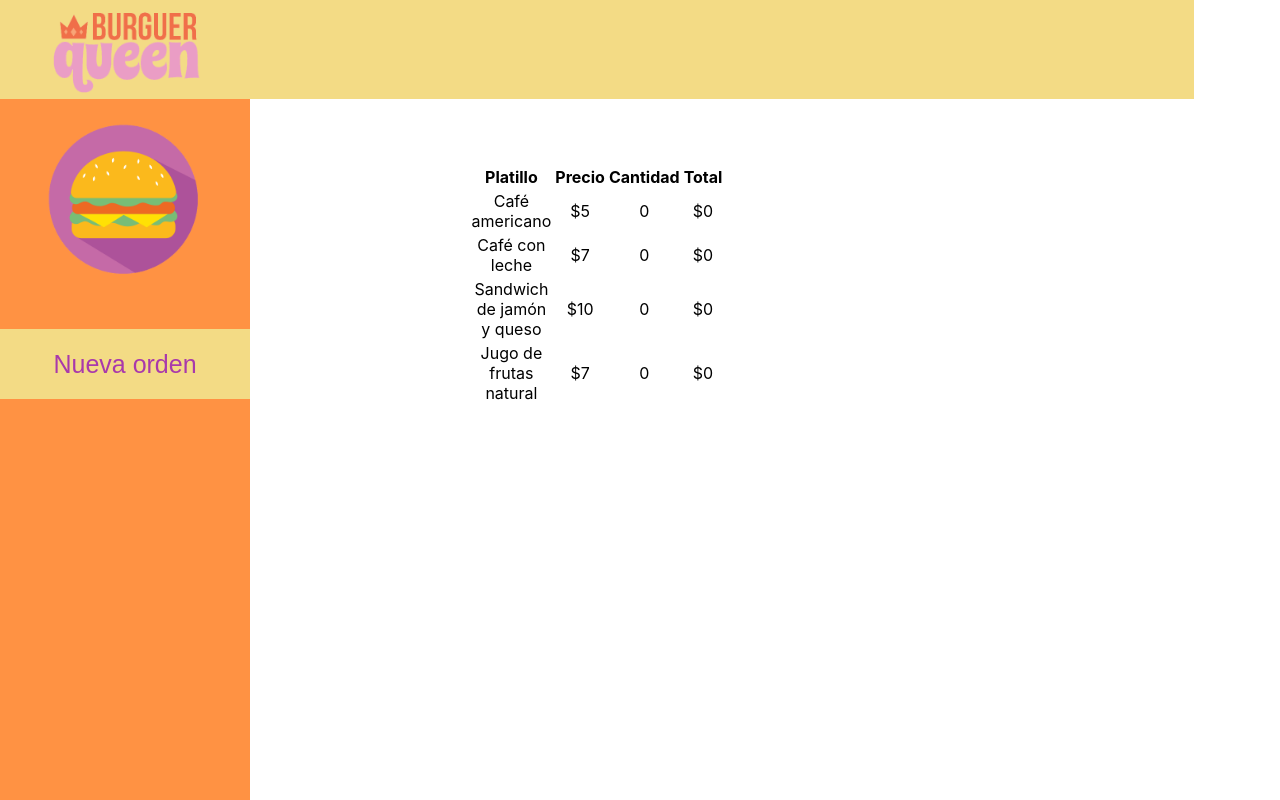
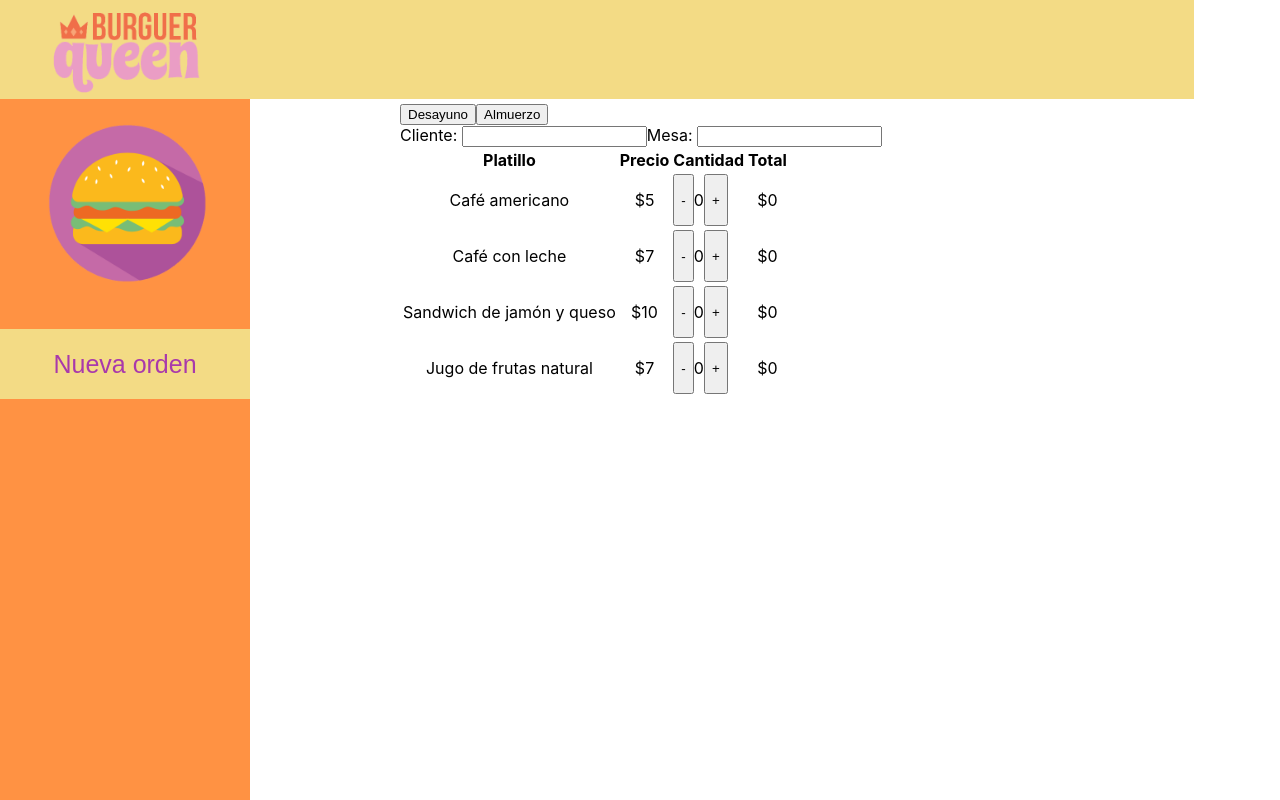
Before and after one commit to nandiaz/CDMX011-burger-queen, a React (Create React App) app: page / in a window 1280 px wide. Shown: the top 800 px of the page. Built offline with nearby package versions, Linux system fonts and the light colour scheme.

Commit message:
show menus and change amount of items

```diff
--- a/src/App.css
+++ b/src/App.css
@@ -1,4 +1,4 @@
-.App {
+/* .App {
   text-align: center;
 }
 
@@ -35,4 +35,4 @@
   to {
     transform: rotate(360deg);
   }
-}
+} */
--- /dev/null
+++ b/src/Components/AddItem.js
@@ -0,0 +1,16 @@
+import React, { useState } from 'react'
+
+function AddItem(){
+    const [count, setCount] = useState(0);
+
+    return (
+        <div id="counter"
+        style={{display:"flex", flexDirection:"row"}}>
+            <button onClick={()=>{setCount(count - 1)}} value="-">-</button>
+            <p>{count}</p>
+            <button onClick={()=>{setCount(count + 1)}} value="+">+</button>
+        </div>
+    )
+}
+
+export default AddItem
--- a/src/Components/MenuBf.js
+++ b/src/Components/MenuBf.js
@@ -1,12 +1,12 @@
 import React from 'react';
 import Data from '../Data/menu.json'
 import './Styles/MenuBf.css';
+import AddItem from './AddItem';
 
 function MenuBf() {
 const breakfast = Data.items.filter(item => item.category === "breakfast")
 
     return (
-        <div className="tabla-menu">
             <table className="menu-bf">
                 <thead>
                     <tr>
@@ -22,14 +22,13 @@ const breakfast = Data.items.filter(item => item.category === "breakfast")
                             <tr key={i}>
                                 <td>{item.name}</td>
                                 <td>${item.price}</td>
-                                <td>0</td>
+                                <td><AddItem /></td>
                                 <td>$0</td>
                             </tr>
                         );
                     })}
                 </tbody>
             </table>
-        </div>
     )
 }
 
--- a/src/Components/MenuMeal.js
+++ b/src/Components/MenuMeal.js
@@ -1,6 +1,8 @@
 import React from 'react';
 import Data from '../Data/menu.json'
 import './Styles/MenuBf.css';
+import AddItem from './AddItem';
+
 
 function MenuMeals() {
 const meals = Data.items.filter(item => item.category === "meal")
@@ -22,7 +24,7 @@ const meals = Data.items.filter(item => item.category === "meal")
                                 <tr key={i}>
                                 <td>{item.name}</td>
                                 <td>${item.price}</td>
-                                <td>0</td>
+                                <td><AddItem /></td>
                                 <td>$0</td>
                             </tr>
                         );
--- a/src/Components/Orders.js
+++ b/src/Components/Orders.js
@@ -8,7 +8,9 @@ import ShowMenu from './ShowMenu';
 function Orders(){
 
     return (
-      <section id="main-container">
+      <section
+        style={{display:"flex", flexDirection:"row", justifyContent: "spaceAround",  }}
+      >
         <Header />
         <Nav />
         <ShowMenu />
--- a/src/Components/ShowMenu.js
+++ b/src/Components/ShowMenu.js
@@ -1,22 +1,78 @@
-import React from 'react';
+import React, { useState } from 'react';
 import MenuBf from './MenuBf';
-//import './Styles/ShowMenu.css';
+import MenuMeals from './MenuMeal';
+import './Styles/ShowMenu.css';
 
 function ShowMenu() {
+  //se declara lo que queremos que cambie
+  const [client, setClient] = useState('');
+  const [typeOfFood, setTypeOfFood] = useState('breakfast');
+
+    const handleInputChange = (e) => {
+      setClient(e.target.value)
+      console.log(client);
+    }
 
     return (
-<div id="menu-container">
+      <div id="menu-container">
         <div id="btn-options">
-          <button>Desayuno</button>
-          <button>Almuerzo</button>
+          <button onClick={()=>{setTypeOfFood('breakfast')}}>Desayuno</button>
+          <button onClick={()=>{setTypeOfFood('meal')}}>Almuerzo</button>
         </div>
         <div id="order">
-          <label>Cliente:</label>
+          <label>Cliente: </label>
+          <input
+            type="text"
+            //value={}
+            onChange={handleInputChange}
+          />
+          <label>Mesa: </label>
           <input type="text" ></input>
+          {/* <p>Conteo: {count}</p>           */}
         </div>
-        <div id="menu"><MenuBf /></div>
+        <div id="menu">
+          {
+            typeOfFood === 'breakfast'? <MenuBf/>:<MenuMeals/>
+          }
+        </div>
       </div>
     )
 }
 
 export default ShowMenu
+
+// class Menus extends React.Component {
+//   constructor(props){
+//     super(props);
+//     this.state = {
+//       breakfast : true,
+//       meal : false,
+//     }
+//   }
+
+//   meals = () => {
+//     this.setState({
+//       breakfast: false,
+//       meal : true
+//     })
+//   }
+
+
+//   render(){
+//     return (
+//       <div id="menu-container">
+//         <div id="btn-options">
+//           <button onCLick={this.menus}>Desayuno</button>
+//           <button onCLick={this.meals}>Almuerzo</button>
+//         </div>
+//         <div id="order">
+//           <label>Cliente: </label>
+//           <input type="text" ></input>
+//           <label>Mesa: </label>
+//           <input type="text" ></input>
+//         </div>
+//         <div id="menu"><MenuBf /></div>
+//       </div>
+//     )
+//   }
+// };
--- a/src/Components/Styles/MenuBf.css
+++ b/src/Components/Styles/MenuBf.css
@@ -1,11 +1,10 @@
-.tabla-menu{
+/* .tabla-menu{
     display:flex;
     flex-direction: column;
     align-content: center;
     height: 1000px;
-}
+} */
 .menu-bf {
-    padding-top: 120px;
     align-self: center;
     width: min-content;
  }
@@ -13,3 +12,7 @@
     text-align: center;
     border-bottom-color: black;
  }
+ td {
+     white-space: nowrap;
+     align-self:flex-start;
+ }
--- a/src/Components/Styles/Nav.css
+++ b/src/Components/Styles/Nav.css
@@ -1,7 +1,7 @@
 nav {
     position: absolute;
     width: 250px;
-    height: 901px;
+    height: 947px;
     left: 0px;
     top: 99px;
     background: #FF9243;
--- /dev/null
+++ b/src/Components/Styles/ShowMenu.css
@@ -0,0 +1,8 @@
+#menu-container {
+    display: flex;
+    flex-direction: column;
+    justify-content: center;
+    align-content: center;
+    padding-top: 250px;
+    padding-left: 400px;
+}
--- a/src/Firebase.js
+++ b/src/Firebase.js
@@ -18,6 +18,6 @@ const firebaseConfig = {
 };
 
 // Initialize Firebase
-initializeApp(firebaseConfig);
+export const app = initializeApp(firebaseConfig);
 export const db = getFirestore();
 //const analytics = getAnalytics(app);
```
